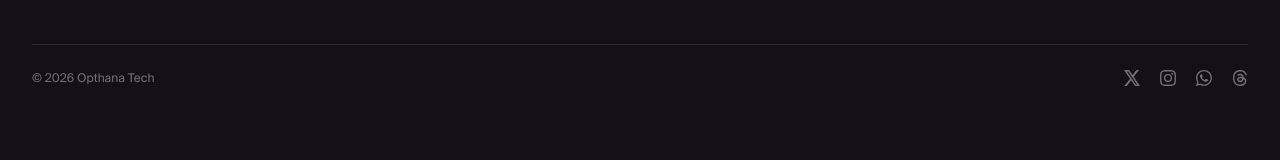
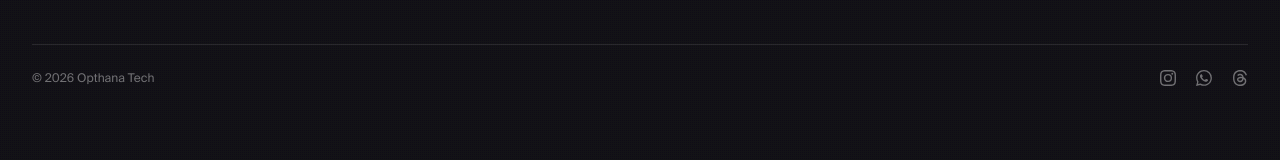
Before and after one commit to MauWebs/opthana, a React (Vite) app: page / in a window 1280 px wide. Shown: the part 4711-4871 px from the top of the page. Built offline with nearby package versions, Linux system fonts and the light colour scheme; a web font is replaced by a local one.

Commit message:
feat: link of whatsapp

```diff
--- a/src/Footer.tsx
+++ b/src/Footer.tsx
@@ -51,13 +51,13 @@ export default function Footer() {
           </p>
 
           <ul role="list" className="flex gap-5 text-white/40">
-            <li>
+            {/* <li>
               <a aria-label="X" className="block hover:text-white/80 transition-colors">
                 <svg viewBox="0 0 16 16" aria-hidden="true" className="h-4 w-4">
                   <path fill="currentColor" d="M12.6 0h2.454l-5.36 6.778L16 16h-4.937l-3.867-5.594L2.771 16H.316l5.733-7.25L0 0h5.063l3.495 5.114L12.601 0Zm-.86 14.376h1.36L4.323 1.539H2.865l8.875 12.837Z"></path>
                 </svg>
               </a>
-            </li>
+            </li> */}
             <li>
               <a aria-label="Instagram" href="https://www.instagram.com/opthana_es/" target="_blank" rel="noopener noreferrer" className="block hover:text-[#c13584] transition-colors">
                 <svg xmlns="http://www.w3.org/2000/svg" width="16" height="16" fill="currentColor" viewBox="0 0 16 16">
@@ -66,7 +66,7 @@ export default function Footer() {
               </a>
             </li>
             <li>
-              <a aria-label="WhatsApp" className="block hover:text-[#25D366]/95 transition-colors" href="">
+              <a aria-label="WhatsApp" className="block hover:text-[#25D366]/95 transition-colors" href="https://wa.me/549223539559?text=Hola,%20me%20interesaría%20realizar%20un%20desarrollo%20o%20plataforma!">
                 <svg xmlns="http://www.w3.org/2000/svg" width="16" height="16" fill="currentColor" viewBox="0 0 16 16">
                   <path d="M13.601 2.326A7.85 7.85 0 0 0 7.994 0C3.627 0 .068 3.558.064 7.926c0 1.399.366 2.76 1.057 3.965L0 16l4.204-1.102a7.9 7.9 0 0 0 3.79.965h.004c4.368 0 7.926-3.558 7.93-7.93A7.9 7.9 0 0 0 13.6 2.326zM7.994 14.521a6.6 6.6 0 0 1-3.356-.92l-.24-.144-2.494.654.666-2.433-.156-.251a6.56 6.56 0 0 1-1.007-3.505c0-3.626 2.957-6.584 6.591-6.584a6.56 6.56 0 0 1 4.66 1.931 6.56 6.56 0 0 1 1.928 4.66c-.004 3.639-2.961 6.592-6.592 6.592m3.615-4.934c-.197-.099-1.17-.578-1.353-.646-.182-.065-.315-.099-.445.099-.133.197-.513.646-.627.775-.114.133-.232.148-.43.05-.197-.1-.836-.308-1.592-.985-.59-.525-.985-1.175-1.103-1.372-.114-.198-.011-.304.088-.403.087-.088.197-.232.296-.346.1-.114.133-.198.198-.33.065-.134.034-.248-.015-.347-.05-.099-.445-1.076-.612-1.47-.16-.389-.323-.335-.445-.34-.114-.007-.247-.007-.38-.007a.73.73 0 0 0-.529.247c-.182.198-.691.677-.691 1.654s.71 1.916.81 2.049c.098.133 1.394 2.132 3.383 2.992.47.205.84.326 1.129.418.475.152.904.129 1.246.08.38-.058 1.171-.48 1.338-.943.164-.464.164-.86.114-.943-.049-.084-.182-.133-.38-.232" />
                 </svg>
```
